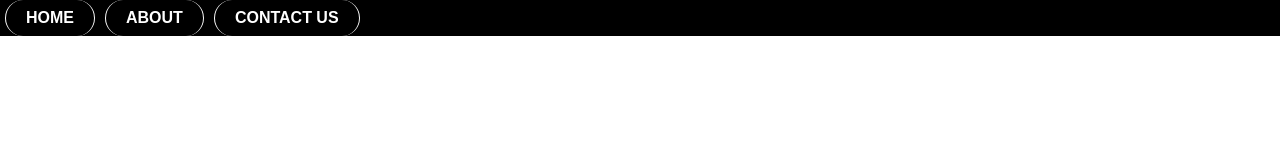
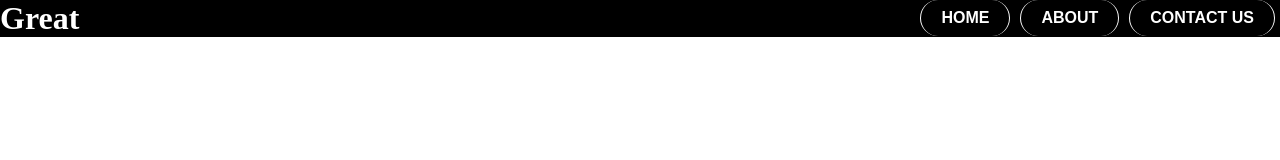
Before and after one commit to greatrahulrock/soni, a plain HTML site: page index.html in a window 1280 px wide. Drawn offline with Linux system fonts and the light colour scheme.

Commit message:
brand name added

```diff
--- a/index.html
+++ b/index.html
@@ -7,11 +7,21 @@
     <link rel="stylesheet" href="our.css">
 </head>
 <body>
+    <div class="parent">
+        <div class="bname">
+            <h1>Great</h1>
+        </div>
+
+<div class="menu">
     <ul>
         <li><a href="">home</a></li>
         <li><a href="">about</a></li>
         <li><a href="">contact us</a></li>
     </ul>
+</div>
+
+    </div>
+
 
 </body>
 </html>
--- a/our.css
+++ b/our.css
@@ -4,7 +4,6 @@
 }
 
 ul{
-    background: black;
     height: 36px;
     line-height: 36px;
     font-family: Arial, Helvetica, sans-serif;
@@ -30,3 +29,11 @@ a:hover{
 
     background: rgb(221, 63, 200);
 }
+.parent{
+    background: black;
+    display: flex;
+    justify-content: space-between;
+}
+.bname{
+    color: white;
+}
```
